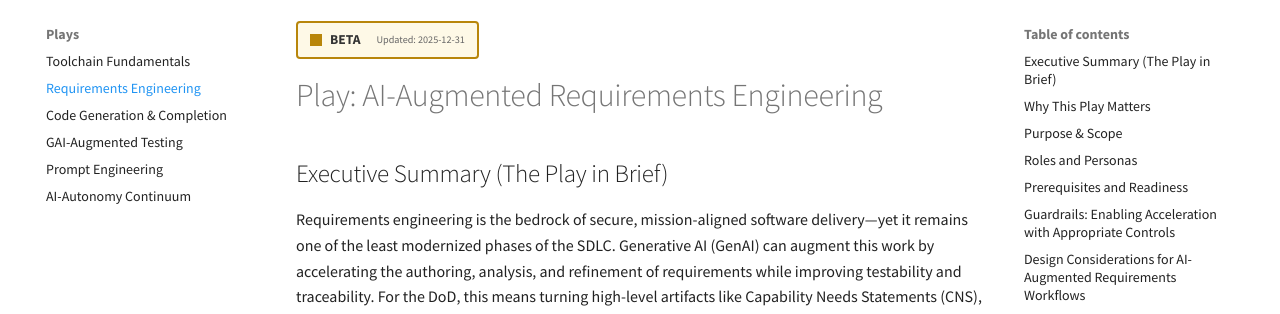
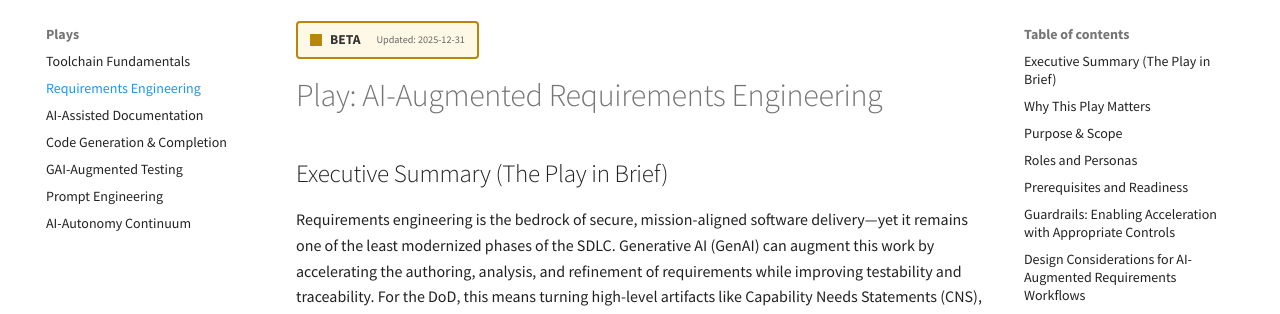
Before and after one commit to Code-dot-mil/AI4SDLC, an MkDocs documentation site: the page built from docs/plays/requirements_engineering_play.md, in a window 1280 px wide. Shown: the part 177-491 px from the top of the page. Built offline with MkDocs 1.6.1 and Material for MkDocs 9.7.7, drawn with Linux system fonts in a browser that asks for light colours; comment, search, counter and statistics services are not loaded.

Commit message:
navigation update

```diff
--- a/mkdocs.yml
+++ b/mkdocs.yml
@@ -30,6 +30,7 @@ nav:
   - Plays:
     - Toolchain Fundamentals: plays/fundamentals-play.md
     - Requirements Engineering: plays/requirements_engineering_play.md
+    - AI-Assisted Documentation: plays/documentation-play.md
     - Code Generation & Completion: plays/code-gen-play.md
     - GAI-Augmented Testing: plays/testing-play.md
     - Prompt Engineering: plays/prompt-engineering.md
```
